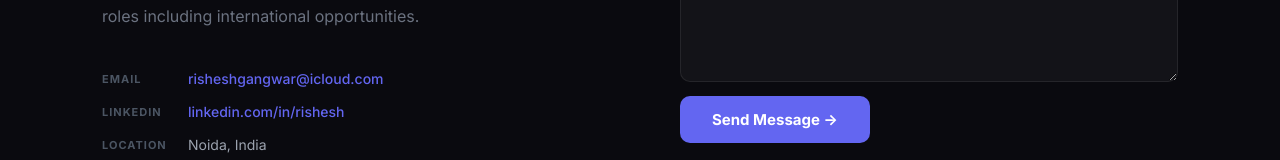
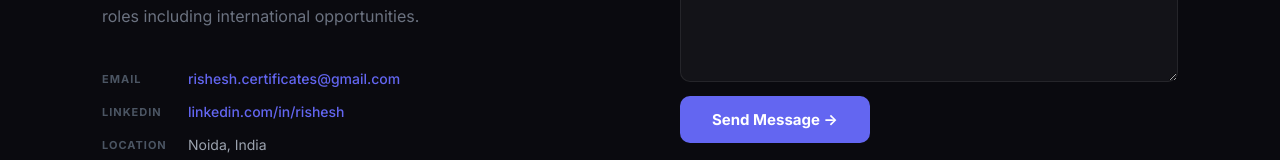
Before and after one commit to RisheshG/Portfolio-marketing, a React (Create React App) app: page / in a window 1280 px wide. Shown: the part 6988-7148 px from the top of the page. Built offline with nearby package versions, Linux system fonts and the light colour scheme.

Commit message:
Update email address in App.js

```diff
--- a/src/App.js
+++ b/src/App.js
@@ -583,7 +583,7 @@ function Contact() {
             </p>
             <div style={{ display: "flex", flexDirection: "column", gap: 16 }}>
               {[
-                { label: "Email", val: "risheshgangwar@icloud.com", href: "mailto:risheshgangwar@icloud.com" },
+                { label: "Email", val: "rishesh.certificates@gmail.com", href: "mailto:rishesh.certificates@gmail.com" },
                 { label: "LinkedIn", val: "linkedin.com/in/rishesh", href: "https://www.linkedin.com/in/rishesh-gangwar-bb7026241/" },
                 { label: "Location", val: "Noida, India", href: null },
               ].map(c => (
```
